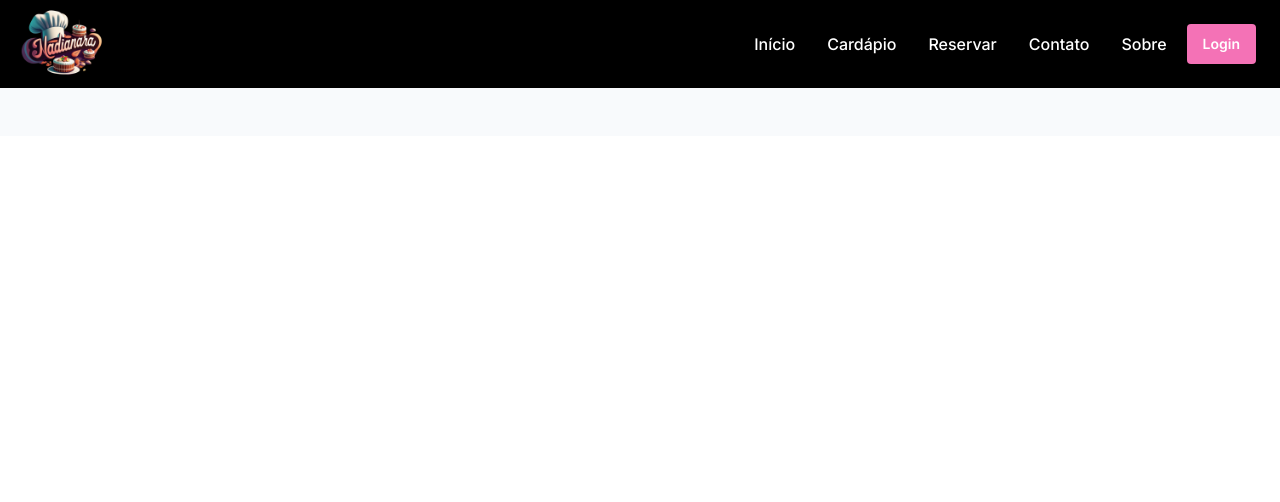
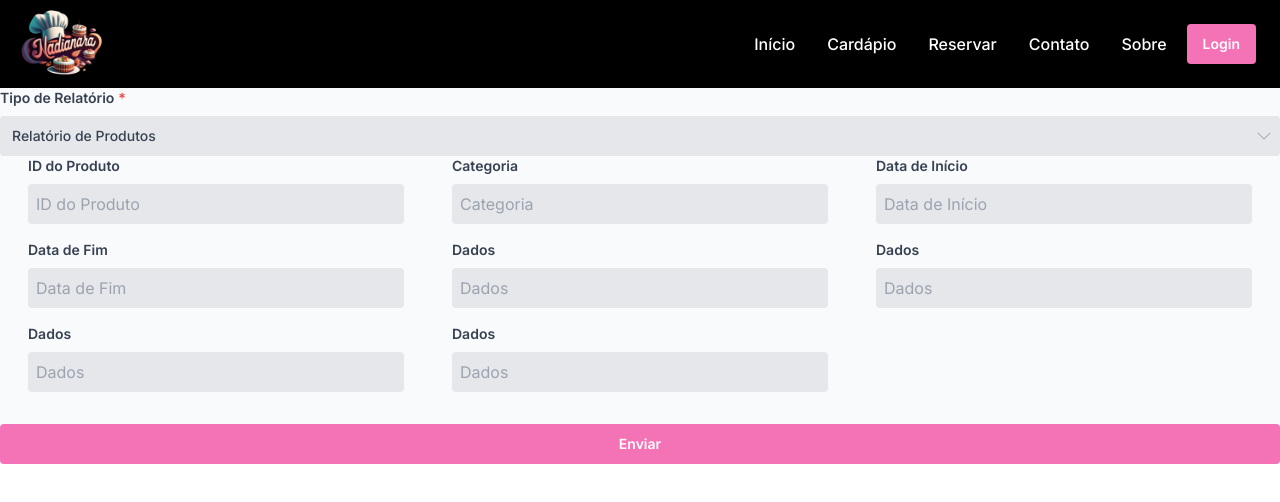
Before and after one commit to Arthurdelucahonorato/mei-erp, a Next.js app: page /relatorios in a window 1280 px wide. Shown: the top 502 px of the page. Built offline with nearby package versions, Linux system fonts and the light colour scheme.

Commit message:
Página de relatórios

```diff
--- a/src/pages/relatorios/index.tsx
+++ b/src/pages/relatorios/index.tsx
@@ -1,20 +1,77 @@
-import ComboBox from "@/components/ComboBox";
-import Lov from "@/components/Lov";
-import { getAllRequests } from "@/services/api/adm/get-all-requests";
+import React, { useState } from 'react';
+import ComboBox from '@/components/ComboBox';
+import { Button } from '@/components/Button';
 
-const valoresCombo = [
-  { value: "PIX", name: "Pix" },
-  { value: "A_VISTA", name: "A vista" },
-  { value: "CARTAO_CREDITO", name: "Cartão Crédito" },
-  { value: "CARTAO_DEBITO", name: "Cartão Débito" },
-  { value: "DINHEIRO", name: "Dinheiro" },
+const reportTypes = [
+  { value: 'PRODUTOS', name: 'Relatório de Produtos' },
+  { value: 'CLIENTES', name: 'Relatório de Clientes' },
 ];
 
 export default function Relatorios() {
+  const [selectedReport, setSelectedReport] = useState(reportTypes[0].name);
+
+  const renderForm = () => {
+    const inputStyle = "bg-gray-200 dark:bg-gray-700 text-gray-700 dark:text-white rounded p-2 w-full";
+
+    const renderInput = (label: string, placeholder: string) => (
+      <div className="col-span-3 md:col-span-4 md:px-4">
+        <label className="block text-gray-700 dark:text-white text-sm font-semibold mb-2">
+          {label}
+        </label>
+        <input type="text" placeholder={placeholder} className={inputStyle} />
+      </div>
+    );
+
+    switch (selectedReport) {
+      case 'Relatório de Produtos':
+        return (
+          <div className="grid gap-4 grid-cols-3 px-3 md:grid-cols-12">
+            {renderInput("ID do Produto", "ID do Produto")}
+            {renderInput("Categoria", "Categoria")}
+            {renderInput("Data de Início", "Data de Início")}
+            {renderInput("Data de Fim", "Data de Fim")}
+            {renderInput("Dados", "Dados")}
+            {renderInput("Dados", "Dados")}
+            {renderInput("Dados", "Dados")}
+            {renderInput("Dados", "Dados")}
+          </div>
+        );
+        break;
+      case 'Relatório de Clientes':
+        return (
+          <div className="grid gap-4 grid-cols-3 px-3 md:grid-cols-12">
+            {renderInput("ID do Cliente", "ID do Cliente")}
+            {renderInput("Nome do Cliente", "Nome do Cliente")}
+            {renderInput("Data de Início", "Data de Início")}
+            {renderInput("Data de Fim", "Data de Fim")}
+            {renderInput("Dados", "Dados")}
+            {renderInput("Dados", "Dados")}
+            {renderInput("Dados", "Dados")}
+            {renderInput("Dados", "Dados")}
+          </div>
+        );
+        break;
+      default:
+        return null;
+    }
+  };
+
   return (
-    <div>
-      <br />
-      <br />
+    <div className="relative">
+      <div>
+        <ComboBox
+          value={selectedReport}
+          values={reportTypes}
+          label="Tipo de Relatório"
+          required
+          errorMessage=""
+          onChangeValue={(v) => setSelectedReport(v)}
+        />
+        {renderForm()}
+      </div>
+      <div className="mt-8 flex justify-end">
+        <Button className="bg-pink-500 text-white rounded w-auto">Enviar</Button>
+      </div>
     </div>
   );
 }
```
